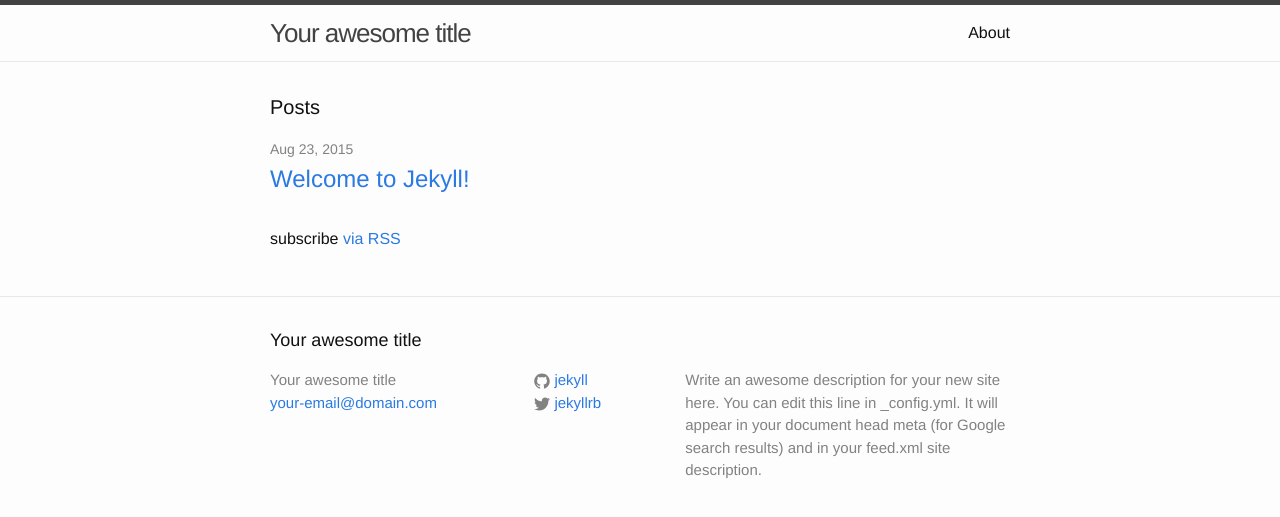
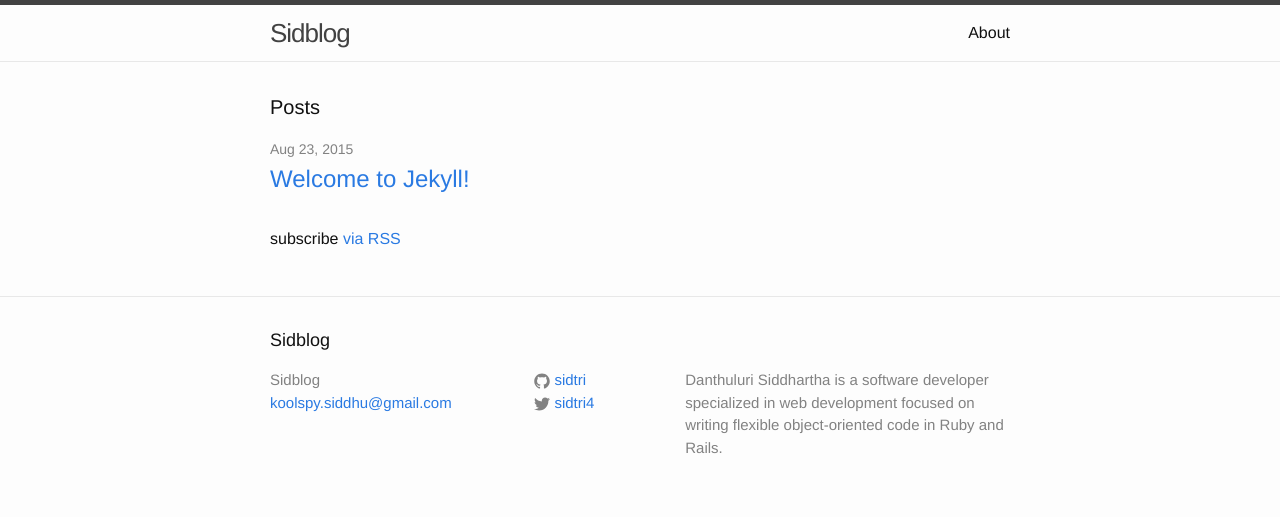
Before and after one commit to sidms/sidtri, a Jekyll site: the page built from index.html, in a window 1280 px wide. Shown: the top 517 px of the page. Built offline with Jekyll 4.4.1, drawn with Linux system fonts in a browser that asks for light colours.

Commit message:
css manage

```diff
--- a/_config.yml
+++ b/_config.yml
@@ -1,14 +1,25 @@
 # Site settings
-title: Your awesome title
-email: your-email@domain.com
+title: Sidblog
+email: koolspy.siddhu@gmail.com
 description: > # this means to ignore newlines until "baseurl:"
-  Write an awesome description for your new site here. You can edit this
-  line in _config.yml. It will appear in your document head meta (for
-  Google search results) and in your feed.xml site description.
-baseurl: "" # the subpath of your site, e.g. /blog/
-url: "http://yourdomain.com" # the base hostname & protocol for your site
-twitter_username: jekyllrb
-github_username:  jekyll
+  Danthuluri Siddhartha is a software developer specialized in web development focused on writing flexible object-oriented code in Ruby and Rails.
+baseurl: "/sidtri" # the subpath of your site, e.g. /blog/
+url: "http://sidtri.com" # the base hostname & protocol for your site
+twitter_username: sidtri4
+github_username:  sidtri
+
+permalink: /:categories/:title
+
+links:
+  - title: about
+    url: /about
+  - title: work
+    url: /work
+  - title: articles
+    url: /articles
+  - title: hire me
+    url: /hire-me
+
 
 # Build settings
 markdown: kramdown
```
